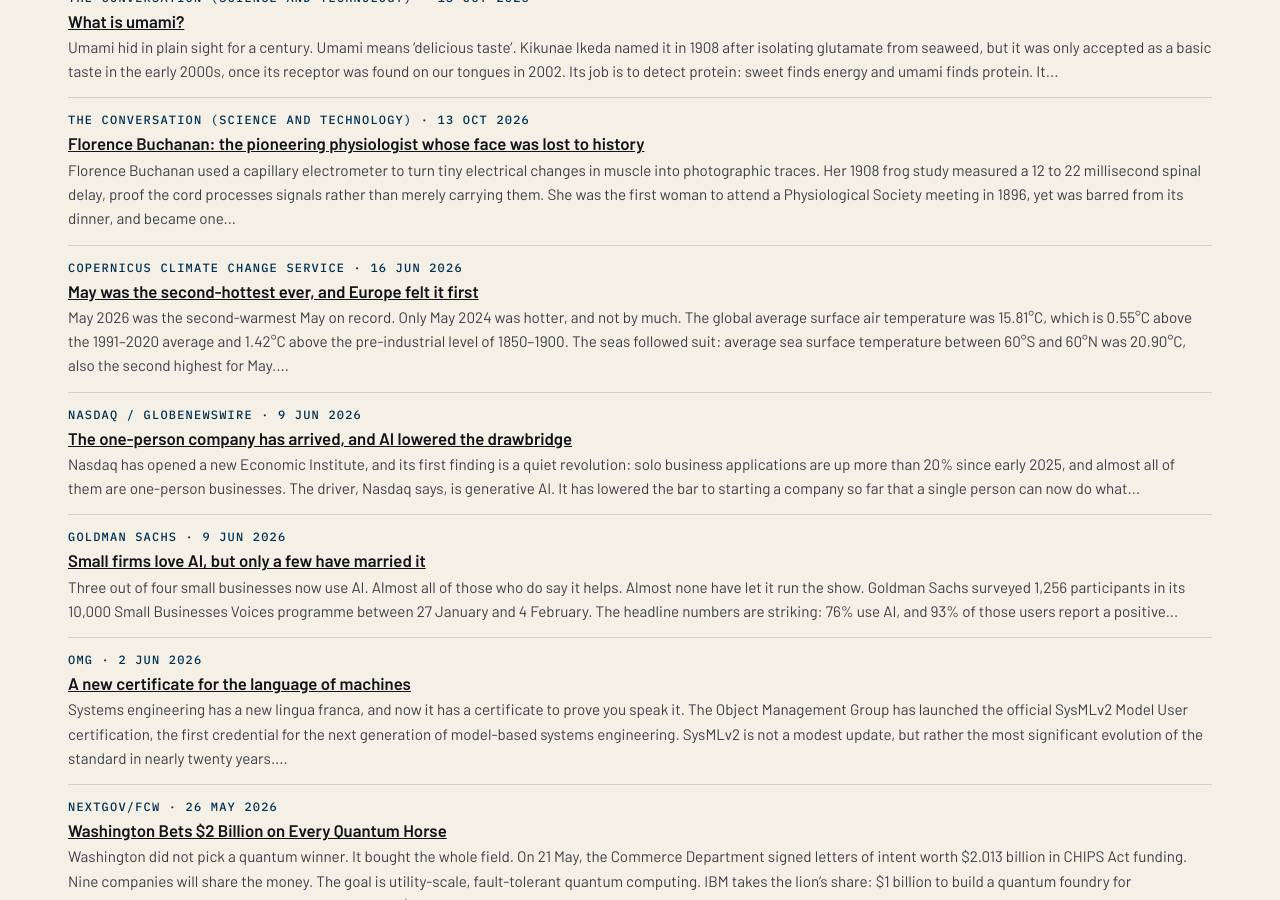
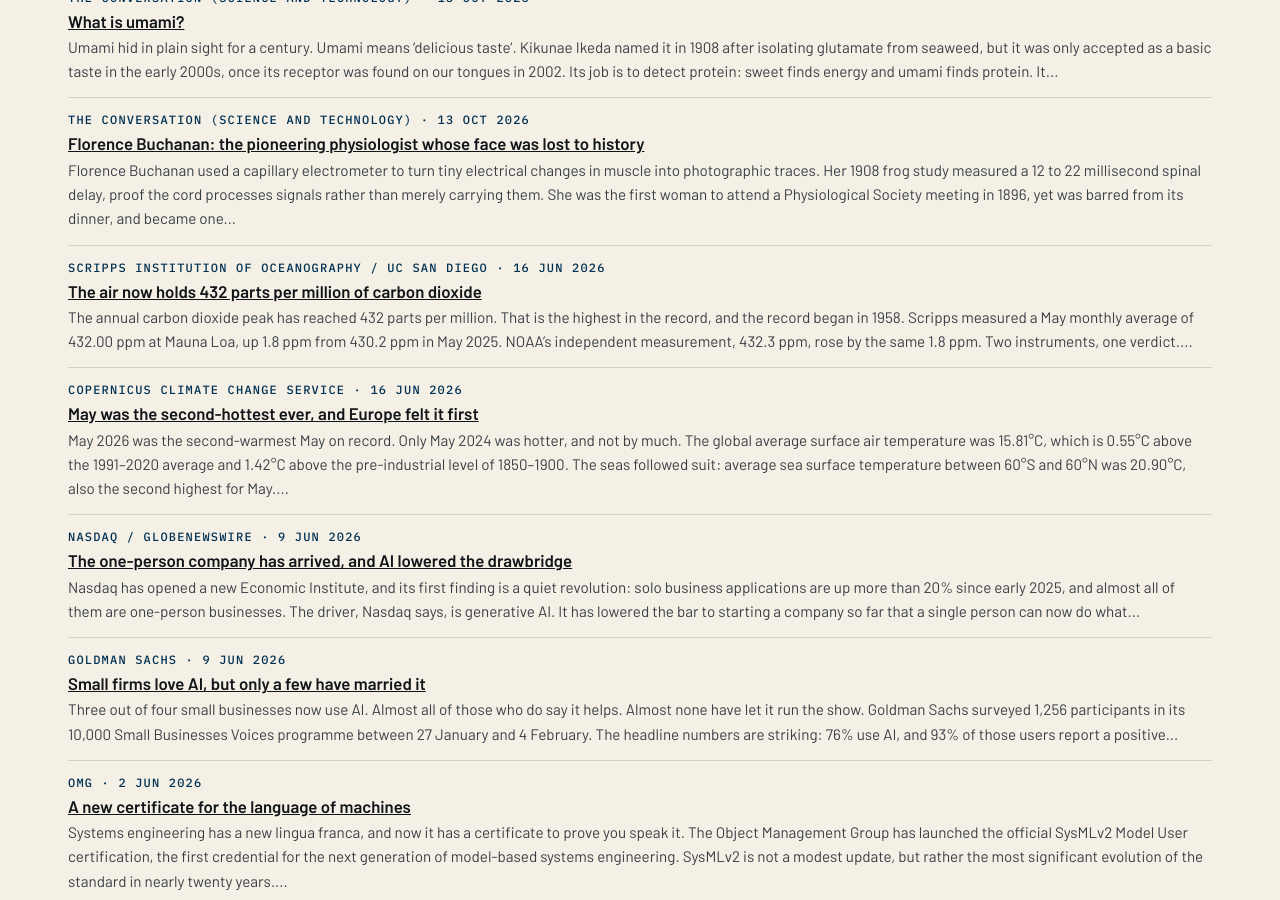
Before and after one commit to katz-news/katz.news, a Jekyll site: the page built from briefs/index.html, in a window 1280 px wide and 900 px high, scrolled down 14549 px. Built offline with Jekyll 4.4.1, drawn with Linux system fonts in a browser that asks for light colours.

Commit message:
Publish 2026-11-06

```diff
--- a/_data/build.yml
+++ b/_data/build.yml
@@ -1 +1 @@
-published_at: 2026-11-06T19:41:35Z
+published_at: 2026-11-06T19:42:27Z
--- /dev/null
+++ b/_posts/briefs/2026-11-06-the-air-now-holds-432-parts-per-million-of-carbon-dioxide.md
@@ -0,0 +1,17 @@
+---
+published: true
+title: The air now holds 432 parts per million of carbon dioxide
+date: 2026-06-16
+section: science
+source_name: Scripps Institution of Oceanography / UC San Diego
+source_url: https://today.ucsd.edu/story/annual-carbon-dioxide-peak-reaches-432-parts-per-million
+---
+The annual carbon dioxide peak has reached 432 parts per million. That is the highest in the record, and the record began in 1958.
+
+Scripps measured a May monthly average of 432.00 ppm at Mauna Loa, up 1.8 ppm from 430.2 ppm in May 2025. NOAA's independent measurement, 432.3 ppm, rose by the same 1.8 ppm. Two instruments, one verdict.
+
+The first reading, taken by Charles David Keeling on 29 March 1958, was 313 ppm. His son Ralph Keeling, who now directs the Scripps CO2 Program, put it plainly: "Atmospheric CO2 has continued its relentless rise… I wish we had better news."
+
+Relentless is the right word. The curve has never once, in 68 years, taken a year off.
+
+Conclusion: 432 is not a number, but rather a direction, and it is pointing the wrong way, fast and furious.
```
